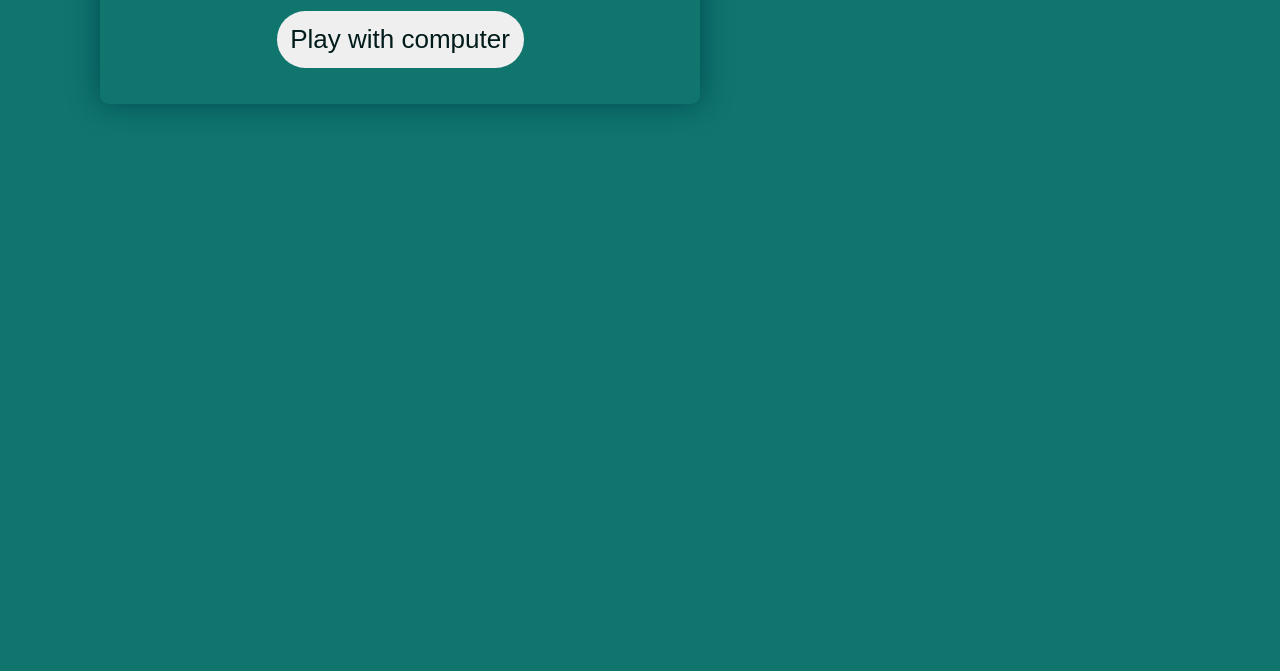
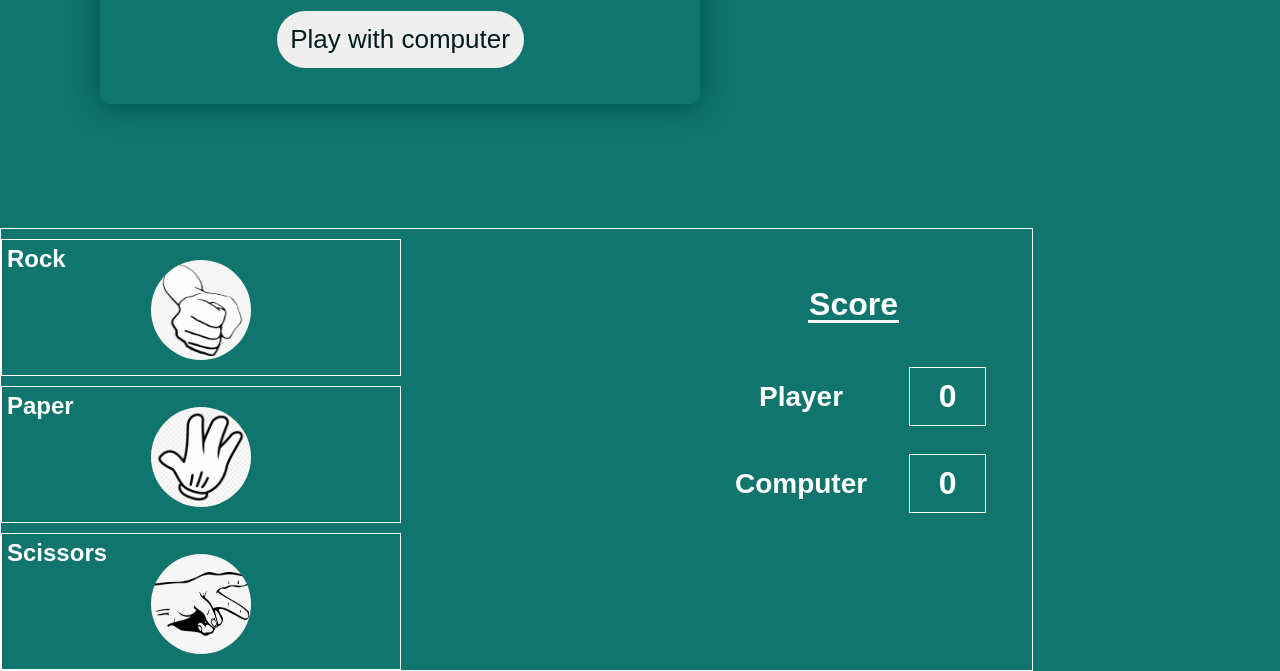
Before and after one commit to John-Kibirige/rock-paper-scisor, a plain HTML site: page index.html in a window 1280 px wide. Shown: the part 519-1190 px from the top of the page. Before the commit the page ends 800 px from the top, so only its background shows below. Drawn offline with Linux system fonts and the light colour scheme.

Commit message:
added more designs on the playing section

```diff
--- a/all-styles/ui/_cover.scss
+++ b/all-styles/ui/_cover.scss
@@ -1,5 +1,8 @@
 .intro {
    display: flex;
+   &.remove {
+      display: none;
+   }
 
    justify-content: center;
    align-content: center;
@@ -37,13 +40,18 @@
          border: none;
          margin-inline: auto;
          margin-top: 33px;
-         transition: all 200ms ease-in-out;
+         transition: all 100ms ease-in-out;
 
          &:hover {
             background-color: #2c2929;
             opacity: 0.9;
             color: white;
          }
+
+         &:active {
+            transform: translate(5px, 5px);
+            box-shadow: 1px 1px 3px white;
+         }
       }
    }
 }
--- a/all-styles/ui/_globals.scss
+++ b/all-styles/ui/_globals.scss
@@ -16,4 +16,13 @@ body {
    background-color: hsl(175, 77%, 26%);
    color: white;
    width: 100vh;
+   transition: all 300ms ease-in-out;
 }
+
+.main {
+   display: flex;
+   margin-top: 124px;
+   border: thin solid;
+   width: 1033px;
+   justify-content: space-between;
+}
--- a/all-styles/ui/_results.scss
+++ b/all-styles/ui/_results.scss
@@ -1,14 +1,58 @@
 .results {
-   display: none;
+   &.remove {
+      display: none;
+   }
    h1 {
    }
 }
 
 // records
 .records {
-   display: none;
+   width: 317px;
+   margin-right: 20px;
+   margin-top: 30px;
+   padding: 12px;
+
+   h1 {
+      line-height: 66px;
+      text-align: center;
+
+      &::after {
+         content: "";
+         height: 3px;
+         display: block;
+         background-color: white;
+
+         margin-top: -17px;
+
+         width: 31%;
+         margin-left: 101px;
+      }
+   }
+   &.remove {
+      display: none;
+   }
    h3 {
-      .p1 {
+      display: flex;
+      text-align: center;
+      align-items: center;
+      font-size: 28px;
+
+      &.first {
+         margin-top: 30px;
+      }
+
+      span {
+         width: 233px;
+      }
+      .p1,
+      .p2 {
+         width: 90px;
+         padding: 10px;
+         font-size: 32px;
+         font-weight: 700;
+         margin: 14px;
+         border: thin solid;
       }
    }
 }
--- a/all-styles/ui/_select-play.scss
+++ b/all-styles/ui/_select-play.scss
@@ -1,10 +1,25 @@
 .play-section {
-   display: none;
+   width: 400px;
+
+   &.remove {
+      display: none;
+   }
 
    .container {
+      border: thin solid;
+      margin-top: 10px;
       h2 {
+         margin-left: 5px;
+         margin-top: 5px;
       }
       img {
+         width: 100px;
+         height: 100px;
+         border-radius: 50%;
+         display: block;
+         margin-inline: auto;
+         margin-top: -13px;
+         margin-bottom: 15px;
       }
    }
 }
--- a/app/app.js
+++ b/app/app.js
@@ -7,6 +7,5 @@ const records = document.querySelector(".records");
 
 playBtn.addEventListener("click", (e) => {
    e.preventDefault();
-   //  add invisible class to the right
-   // add visible class to others
+   intro.classList.add("remove");
 });
--- a/index.html
+++ b/index.html
@@ -21,7 +21,8 @@
       </section>
         </div>
       <!-- play section -->
-      <section class="play-section">
+     <div class="main">
+       <section class="play-section">
          <div class="container">
             <h2>Rock</h2>
             <img src="/images/rock.jpg" alt="rock" />
@@ -41,11 +42,14 @@
          <h1 results-title></h1>
       </div>
 
+
       <!-- side bar display of results -->
       <div class="records">
-         <h3 class="player">Player : <span class="p1">0</span></h3>
-         <h3 class="computer">Computer : <span class="p2">0</span></h3>
+        <h1>Score</h1>
+         <h3 class="first"><span>Player</span><span class="p1">0</span></h3>
+         <h3><span>Computer</span><span class="p2">0</span></h3>
       </div>
+     </div>
       <!-- script -->
       <script src="./app/app.js"></script>
    </body>
```
Also changed, not shown: all-styles/syles.css, 1 other file.
